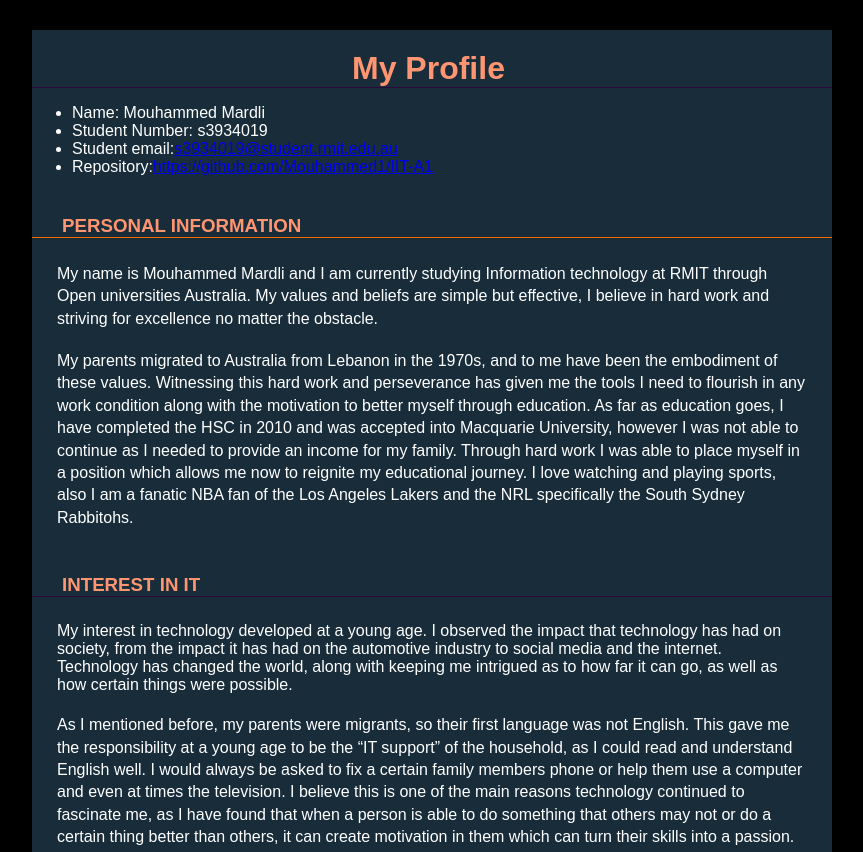
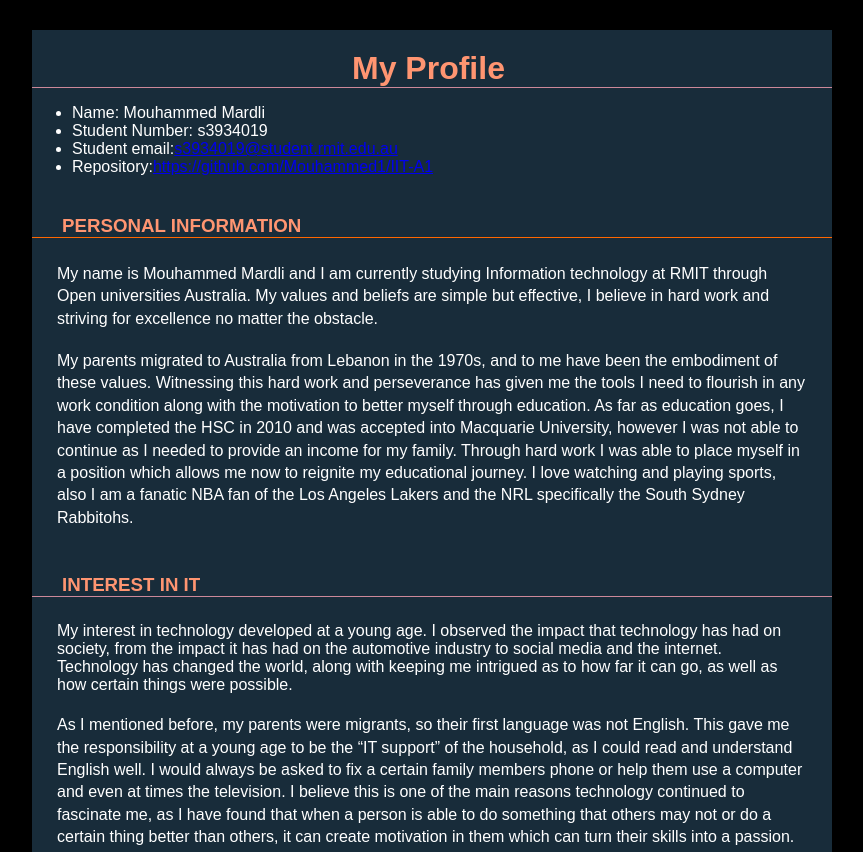
Before and after one commit to Mouhammed1/IIT-A1, a plain HTML site: page index.html in a window 1280 px wide. Shown: the top 852 px of the page, without its empty margins (208-1071 px from the left). Drawn offline with Linux system fonts and the light colour scheme.

Commit message:
Add files via upload

```diff
--- a/style.css
+++ b/style.css
@@ -18,7 +18,7 @@ p {
   margin-bottom: 20px;
 }
 .heading_main {
-  border-bottom: 1px solid #270A39;
+  border-bottom: 1px solid #CC8899;
 }
 
 h1 {
@@ -33,7 +33,7 @@ h1 {
 }
 
 .heading_sub2 {
-  border-bottom: 1px solid #270A39;
+  border-bottom: 1px solid #CC8899;
 }
 
 h3 {
```
